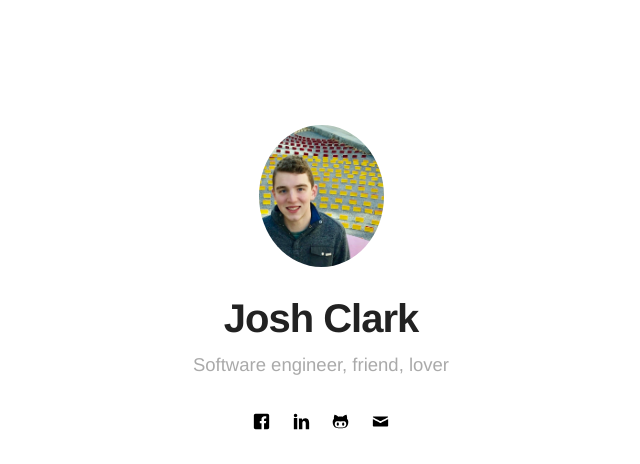
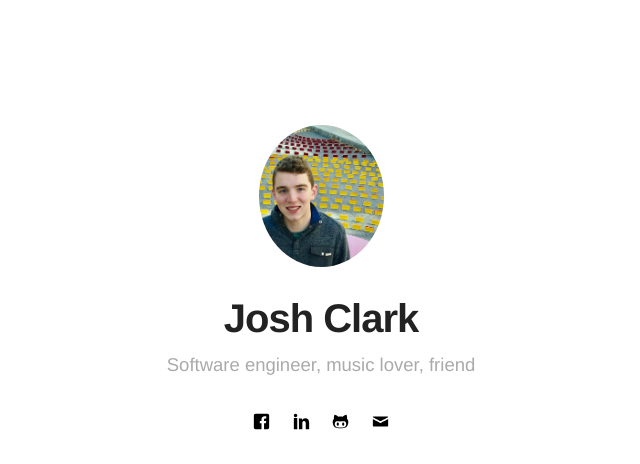
Before and after one commit to jclarktennis/jclarktennis.github.io, a Jekyll site: the page built from index.html, in a window 1280 px wide. Shown: the top 464 px of the page, without its empty margins (319-959 px from the left). Built offline with Jekyll 4.4.1, drawn with Linux system fonts in a browser that asks for light colours; some of the changed lines change nothing that is shown.

Commit message:
bio change

```diff
--- a/_config.yml
+++ b/_config.yml
@@ -1,9 +1,9 @@
 # main text of home
 name: Josh Clark
-bio: "Software engineer, friend, lover"
+bio: "Software engineer, music lover, friend"
 
 # twitter summary info
-description: A blog about technology and stuff related
+description: My life
 
 # if it's an external image, update below for true
 # better with square images
```
